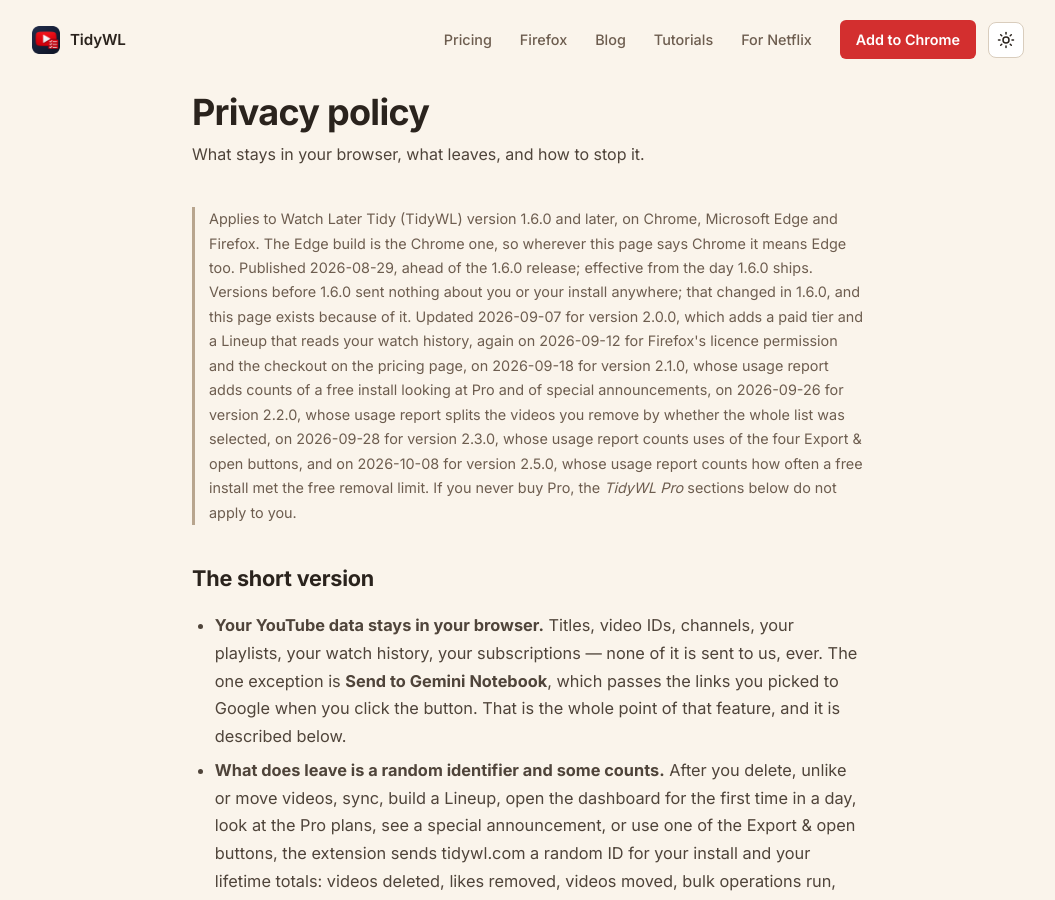
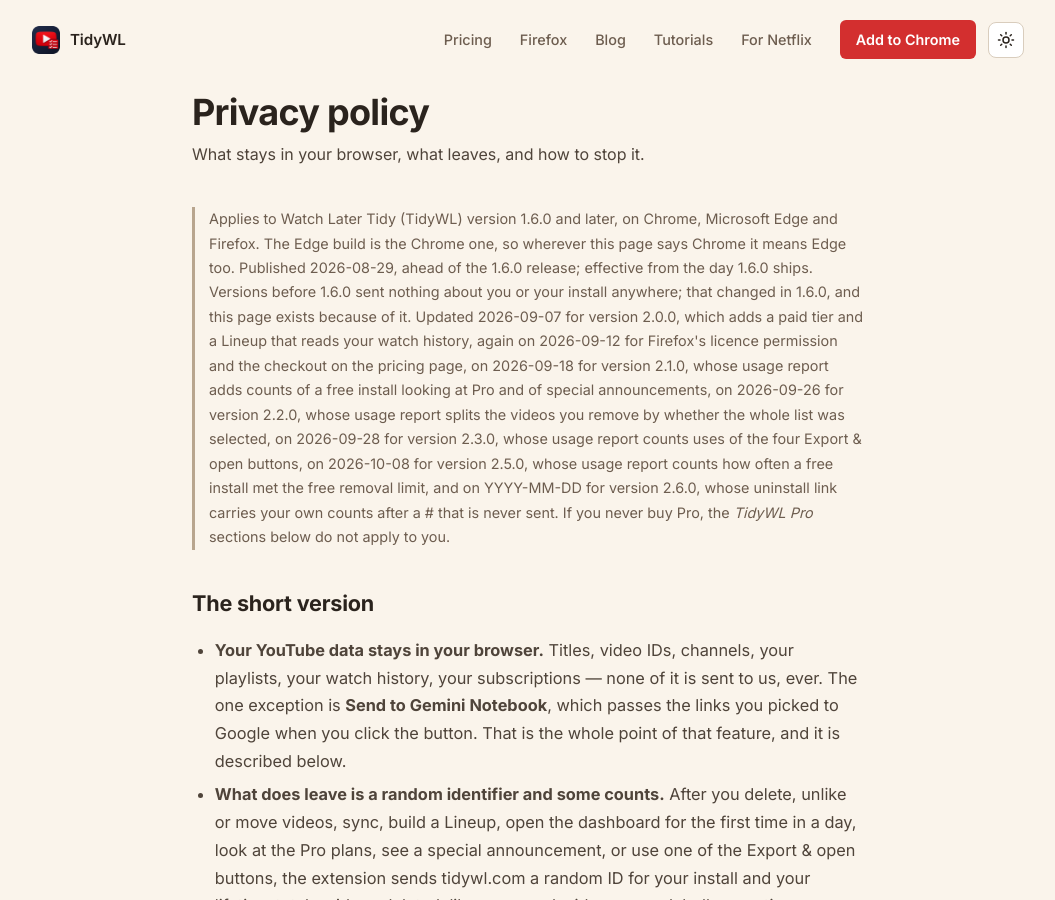
Before and after one commit to dominic-lam/tidywl-site, a Jekyll site: the page built from privacy/index.html, in a window 1280 px wide and 900 px high. Shown: the whole window, without its empty margins (112-1167 px from the left). Built offline with Jekyll 4.4.1, drawn with Linux system fonts in a browser that asks for light colours; some of the changed text lies outside the part shown.

Commit message:
draft(privacy): the uninstall link's own counts, for TidyWL 2.6.0
Held on this branch until submission: main is what GitHub Pages publishes. The
two YYYY-MM-DD dates are set to the submission day before merging.

Co-Authored-By: Claude Opus 5.5 <noreply@anthropic.com>
Claude-Session: https://claude.ai/code/session_01VGrDb7vwHXMBBvtJP24xP1

```diff
--- a/privacy/index.html
+++ b/privacy/index.html
@@ -9,7 +9,7 @@ permalink: /privacy/
   <p class="blog-subtitle">What stays in your browser, what leaves, and how to stop it.</p>
 
   <div class="post-body">
-    <p class="privacy-meta">Applies to Watch Later Tidy (TidyWL) version 1.6.0 and later, on Chrome, Microsoft Edge and Firefox. The Edge build is the Chrome one, so wherever this page says Chrome it means Edge too. Published 2026-08-29, ahead of the 1.6.0 release; effective from the day 1.6.0 ships. Versions before 1.6.0 sent nothing about you or your install anywhere; that changed in 1.6.0, and this page exists because of it. Updated 2026-09-07 for version 2.0.0, which adds a paid tier and a Lineup that reads your watch history, again on 2026-09-12 for Firefox's licence permission and the checkout on the pricing page, on 2026-09-18 for version 2.1.0, whose usage report adds counts of a free install looking at Pro and of special announcements, on 2026-09-26 for version 2.2.0, whose usage report splits the videos you remove by whether the whole list was selected, on 2026-09-28 for version 2.3.0, whose usage report counts uses of the four Export &amp; open buttons, and on 2026-10-08 for version 2.5.0, whose usage report counts how often a free install met the free removal limit. If you never buy Pro, the <em>TidyWL Pro</em> sections below do not apply to you.</p>
+    <p class="privacy-meta">Applies to Watch Later Tidy (TidyWL) version 1.6.0 and later, on Chrome, Microsoft Edge and Firefox. The Edge build is the Chrome one, so wherever this page says Chrome it means Edge too. Published 2026-08-29, ahead of the 1.6.0 release; effective from the day 1.6.0 ships. Versions before 1.6.0 sent nothing about you or your install anywhere; that changed in 1.6.0, and this page exists because of it. Updated 2026-09-07 for version 2.0.0, which adds a paid tier and a Lineup that reads your watch history, again on 2026-09-12 for Firefox's licence permission and the checkout on the pricing page, on 2026-09-18 for version 2.1.0, whose usage report adds counts of a free install looking at Pro and of special announcements, on 2026-09-26 for version 2.2.0, whose usage report splits the videos you remove by whether the whole list was selected, on 2026-09-28 for version 2.3.0, whose usage report counts uses of the four Export &amp; open buttons, on 2026-10-08 for version 2.5.0, whose usage report counts how often a free install met the free removal limit, and on YYYY-MM-DD for version 2.6.0, whose uninstall link carries your own counts after a # that is never sent. If you never buy Pro, the <em>TidyWL Pro</em> sections below do not apply to you.</p>
 
     <h2>The short version</h2>
     <ul>
@@ -139,6 +139,7 @@ permalink: /privacy/
     <p><strong>Send to Gemini Notebook</strong> takes the videos you selected and adds their links as sources to a Gemini Notebook (formerly NotebookLM), using your own Google session. Those links go to Google, because that is the entire point of the feature. It only happens when you click the button, and only after you have granted the browser permission for notebook.google.com that the extension asks for the first time you use it. Google's handling of what arrives there is covered by Google's privacy policy, not this one.</p>
     <p><strong>Request a refund</strong>, in the About card, copies a message to our support address with your licence key in it and opens Gmail's compose window with that message already written. The key is in the link to Gmail from the moment you click, so it reaches Google, in your own mailbox, whether or not you send it; it reaches us only when you do. It only happens when you click it.</p>
     <p><strong>The uninstall page.</strong> When you remove TidyWL, your browser opens <a href="/uninstall/">tidywl.com/uninstall/</a>, which asks why. Answering is up to you. Clicking a reason sends us that reason; if you then type something and press Send note, it sends what you typed too, up to 2,000 characters. Both go with a random ID the page draws when it opens, so changing your answer replaces it rather than adding a second. That ID lives only in that tab and is not your install's ID, and nothing else is sent: no install ID, no version, no browser, no account. The server keeps the reason, what you typed and the day, never a time, and deletes them 12 months later. To stop one address flooding the form, the server hands the address an answer arrives from to Cloudflare's rate limiter, and nowhere else: it is not stored or logged. The form cannot reply, so leave out anything that identifies you; if you want an answer, write to <!--email_off--><a href="mailto:support@tidywl.com">support@tidywl.com</a><!--/email_off--> instead.</p>
+    <p><strong>Your own count, in that link.</strong> From version 2.6.0, the link your browser opens carries this install's own totals after a <code>#</code>: how many videos it removed or unliked, how many it moved to another playlist, and which store it came from, for example <code>tidywl.com/uninstall/#c=1222&amp;m=56&amp;s=chrome</code>. Browsers never send the part after a <code>#</code> to a server, so tidywl.com never receives it. The page reads it only to show you your count if you answer <em>I finished my cleanup</em>, and puts none of it in what it sends. The link does stay in your browser history, like any page you visit.</p>
 
     <h2>Permissions, and what each one is for</h2>
     <ul>
@@ -171,6 +172,7 @@ permalink: /privacy/
 
     <h2>Changes to this policy</h2>
     <ul>
+      <li><strong>YYYY-MM-DD</strong> — for version 2.6.0. Under <em>The uninstall page</em>: the link your browser opens when you remove TidyWL now carries this install's own counts and its store after a <code>#</code>, which browsers never send to a server, so the page can show you your count. Nothing the extension or the page sends changed, but the link stays in your browser history.</li>
       <li><strong>2026-10-08</strong> — for version 2.5.0. The usage report gains two counts, <em>limit_seen</em> and <em>gate_limit</em>: how many times a free install was shown the free removal limit, and how many times it clicked Get Pro from it. Neither can hold a video, a playlist or a licence key, and only a free install can move them. The limit's own count of removals and the day its 30 days started, and the mark that an install has the limit, stay in your browser and are listed under <em>What stays in your browser</em>.</li>
       <li><strong>2026-10-05</strong> — added <em>The uninstall page</em>, under <em>What you send yourself</em>: the page your browser opens when you remove TidyWL, the reason and note it sends if you answer, the random ID that keeps one visit to one answer, the 12 months it is kept, and the address passed to a rate limiter and not stored. Nothing the extension sends changed.</li>
       <li><strong>2026-09-28</strong> — for version 2.3.0. The usage report gains four counts, <em>notebook_sends</em>, <em>exports</em>, <em>transcript_runs</em> and <em>tab_opens</em>: how many times you used Send to Gemini Notebook, Export, Download transcripts and Open in Tabs. None can hold a video, a notebook, a file name or a date — <em>2. A usage report</em> and <em>The short version</em>. Nothing that stayed in your browser before is sent now.</li>
```
